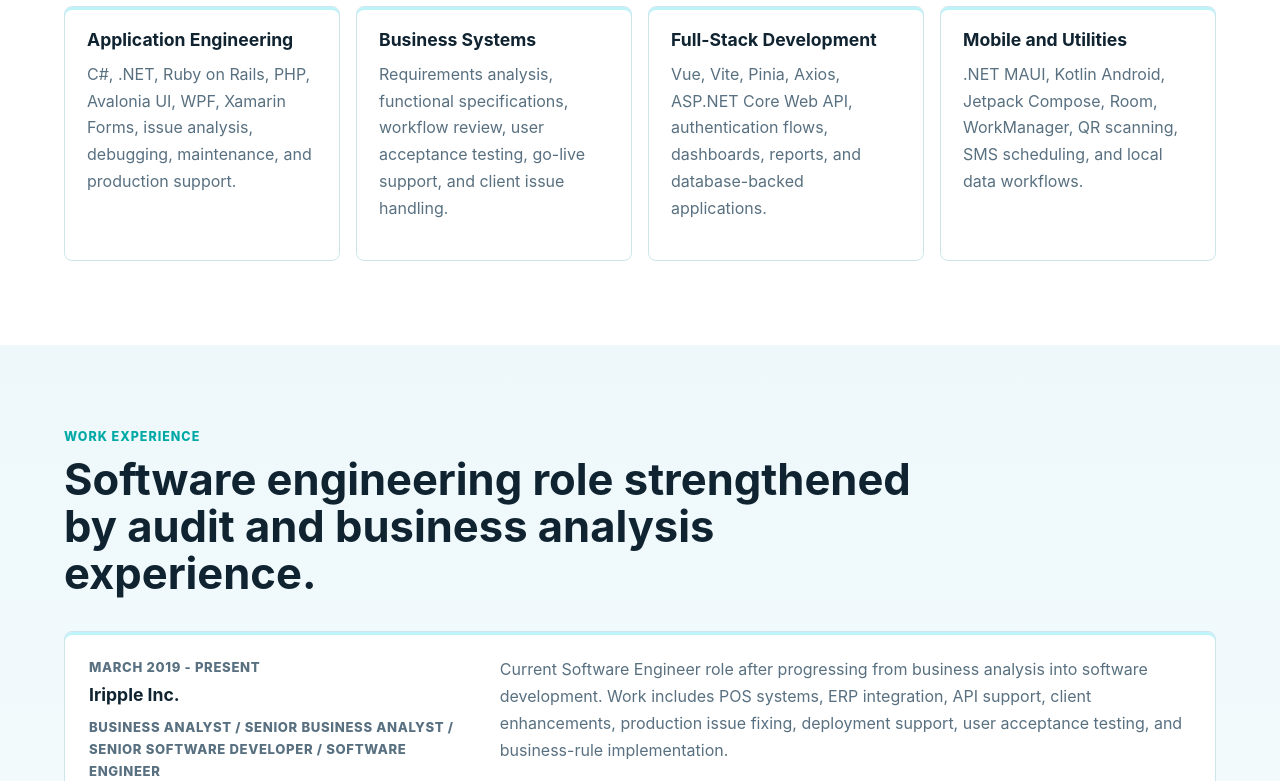
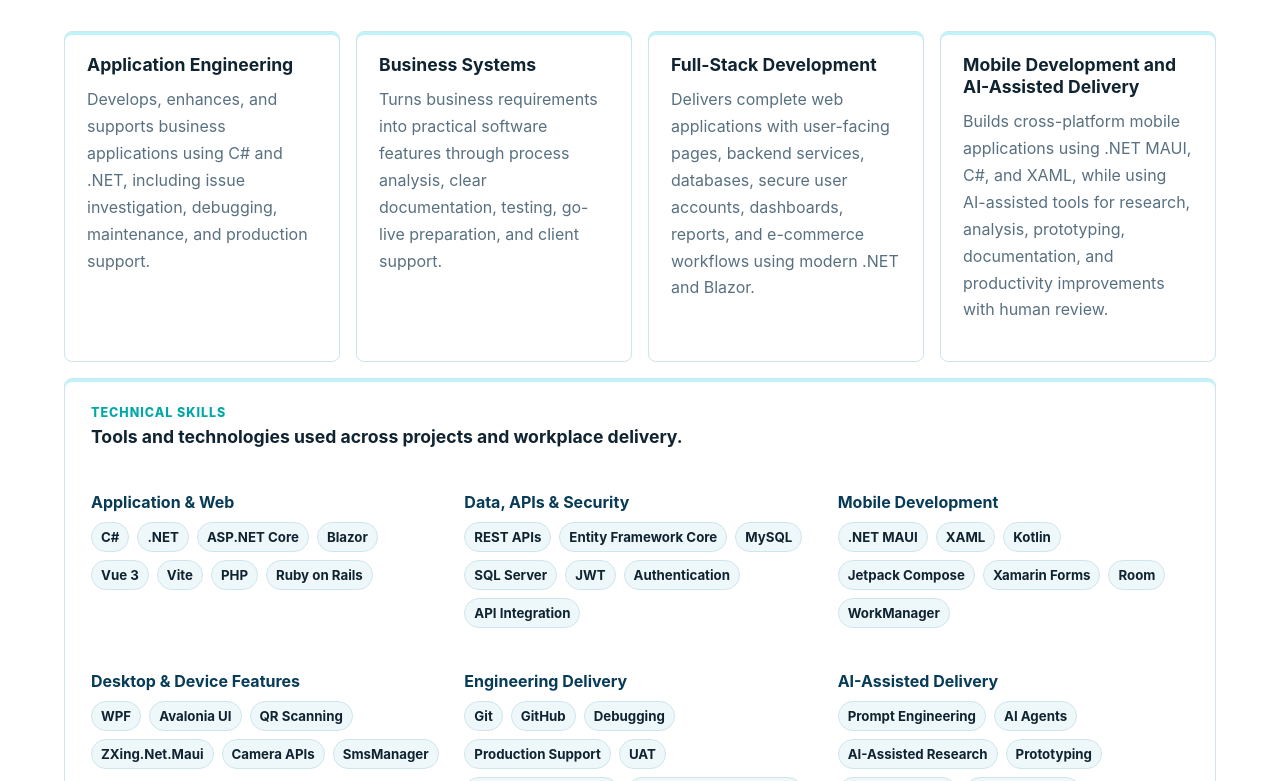
Before and after one commit to josephntiotangco/josephntiotangco_web_portfolio, a Vue app: page / in a window 1280 px wide. Shown: the part 1139-1920 px from the top of the page. Built offline with nearby package versions, Linux system fonts and the light colour scheme.

Commit message:
refresh portfolio capabilities and skills

```diff
--- a/src/App.vue
+++ b/src/App.vue
@@ -25,23 +25,64 @@ const profile = {
 const capabilities = [
   {
     title: "Application Engineering",
+    // details:
+    //   "C#, .NET, Ruby on Rails, PHP, Avalonia UI, WPF, Xamarin Forms, issue analysis, debugging, maintenance, and production support."
+    //JT-2026/10/03 - describe application engineering outcomes clearly
     details:
-      "C#, .NET, Ruby on Rails, PHP, Avalonia UI, WPF, Xamarin Forms, issue analysis, debugging, maintenance, and production support."
+      "Develops, enhances, and supports business applications using C# and .NET, including issue investigation, debugging, maintenance, and production support."
   },
   {
     title: "Business Systems",
+    // details:
+    //   "Requirements analysis, functional specifications, workflow review, user acceptance testing, go-live support, and client issue handling."
+    //JT-2026/10/03 - describe business systems work in employer-facing terms
     details:
-      "Requirements analysis, functional specifications, workflow review, user acceptance testing, go-live support, and client issue handling."
+      "Turns business requirements into practical software features through process analysis, clear documentation, testing, go-live preparation, and client support."
   },
   {
     title: "Full-Stack Development",
+    // details:
+    //   "Vue, Vite, Pinia, Axios, ASP.NET Core Web API, authentication flows, dashboards, reports, and database-backed applications."
+    //JT-2026/10/03 - describe full stack work in hr-friendly language
     details:
-      "Vue, Vite, Pinia, Axios, ASP.NET Core Web API, authentication flows, dashboards, reports, and database-backed applications."
+      "Delivers complete web applications with user-facing pages, backend services, databases, secure user accounts, dashboards, reports, and e-commerce workflows using modern .NET and Blazor."
   },
   {
-    title: "Mobile and Utilities",
+    // title: "Mobile and Utilities",
+    //JT-2026/10/03 - include mobile and ai delivery capabilities
+    title: "Mobile Development and AI-Assisted Delivery",
+    // details:
+    //   ".NET MAUI, Kotlin Android, Jetpack Compose, Room, WorkManager, QR scanning, SMS scheduling, and local data workflows."
     details:
-      ".NET MAUI, Kotlin Android, Jetpack Compose, Room, WorkManager, QR scanning, SMS scheduling, and local data workflows."
+      "Builds cross-platform mobile applications using .NET MAUI, C#, and XAML, while using AI-assisted tools for research, analysis, prototyping, documentation, and productivity improvements with human review."
+  }
+];
+
+//JT-2026/10/03 - group verified technical skills for quick portfolio scanning
+const technicalSkills = [
+  {
+    category: "Application & Web",
+    skills: ["C#", ".NET", "ASP.NET Core", "Blazor", "Vue 3", "Vite", "PHP", "Ruby on Rails"]
+  },
+  {
+    category: "Data, APIs & Security",
+    skills: ["REST APIs", "Entity Framework Core", "MySQL", "SQL Server", "JWT", "Authentication", "API Integration"]
+  },
+  {
+    category: "Mobile Development",
+    skills: [".NET MAUI", "XAML", "Kotlin", "Jetpack Compose", "Xamarin Forms", "Room", "WorkManager"]
+  },
+  {
+    category: "Desktop & Device Features",
+    skills: ["WPF", "Avalonia UI", "QR Scanning", "ZXing.Net.Maui", "Camera APIs", "SmsManager"]
+  },
+  {
+    category: "Engineering Delivery",
+    skills: ["Git", "GitHub", "Debugging", "Production Support", "UAT", "Database Workflows", "E-commerce Workflows"]
+  },
+  {
+    category: "AI-Assisted Delivery",
+    skills: ["Prompt Engineering", "AI Agents", "AI-Assisted Research", "Prototyping", "Documentation", "Human Review"]
   }
 ];
 
@@ -125,6 +166,13 @@ const trainings = [
     meta: "iRipple Inc. - Certificate of Recognition - September 2026",
     focus:
       "Recognized for AI fluency, innovative use of artificial intelligence, and applying AI to improve productivity and create meaningful organizational impact."
+  },
+  //JT-2026/10/03 - add net maui mobile development course credential
+  {
+    title: "Build Mobile Apps with .NET MAUI, C#, and XAML",
+    meta: "Udemy - October 2026 - 8.5 hours",
+    focus:
+      "Cross-platform mobile application development using .NET MAUI, C#, and XAML."
   },
   //JT-2026/10/01 - add blazor net 9 course credential
   {
@@ -285,7 +333,9 @@ function moveEvidence(direction) {
         <div>
           <h2>{{ profile.name }}</h2>
           <p>
-            Software Engineer working on .NET, Vue, APIs, system enhancements, and production support.
+            <!-- Software Engineer working on .NET, Vue, APIs, system enhancements, and production support. -->
+            <!-- JT-2026/10/03 - align profile summary with the broader engineering headline -->
+            Software Engineer building practical business applications, full-stack systems, and reliable operational workflows.
           </p>
         </div>
       </aside>
@@ -301,6 +351,21 @@ function moveEvidence(direction) {
           <h3>{{ capability.title }}</h3>
           <p>{{ capability.details }}</p>
         </article>
+      </div>
+      <!-- JT-2026/10/03 - display categorized technical skills below capability summaries -->
+      <div class="technicalSkillsPanel" aria-labelledby="technical-skills-title">
+        <div class="technicalSkillsHeading">
+          <p class="eyebrow">Technical Skills</p>
+          <h3 id="technical-skills-title">Tools and technologies used across projects and workplace delivery.</h3>
+        </div>
+        <div class="technicalSkillsGrid">
+          <section v-for="skillGroup in technicalSkills" :key="skillGroup.category" class="technicalSkillGroup">
+            <h4>{{ skillGroup.category }}</h4>
+            <ul class="technicalSkillList">
+              <li v-for="skill in skillGroup.skills" :key="skill">{{ skill }}</li>
+            </ul>
+          </section>
+        </div>
       </div>
     </section>
 
--- a/src/styles.css
+++ b/src/styles.css
@@ -326,6 +326,58 @@ h3 {
   padding: 22px;
 }
 
+/*JT-2026/10/03 - present technical skills as a categorized capability panel*/
+.technicalSkillsPanel {
+  margin-top: 16px;
+  padding: 26px;
+  border: 1px solid var(--line);
+  border-radius: 8px;
+  background: var(--panel);
+  box-shadow: inset 0 3px 0 rgba(24, 215, 232, 0.28);
+}
+
+.technicalSkillsHeading {
+  margin-bottom: 22px;
+}
+
+.technicalSkillsHeading .eyebrow {
+  margin-bottom: 6px;
+}
+
+.technicalSkillsHeading h3 {
+  max-width: 680px;
+}
+
+.technicalSkillsGrid {
+  display: grid;
+  grid-template-columns: repeat(3, minmax(0, 1fr));
+  gap: 22px;
+}
+
+.technicalSkillGroup h4 {
+  margin-bottom: 10px;
+  color: var(--blue-dark);
+}
+
+.technicalSkillList {
+  display: flex;
+  flex-wrap: wrap;
+  gap: 8px;
+  margin: 0;
+  padding: 0;
+  list-style: none;
+}
+
+.technicalSkillList li {
+  padding: 6px 9px;
+  border: 1px solid var(--line);
+  border-radius: 999px;
+  background: var(--soft);
+  color: var(--ink);
+  font-size: 0.83rem;
+  font-weight: 700;
+}
+
 .capabilityGrid p,
 .project p,
 .timelineItem p,
@@ -587,7 +639,8 @@ footer {
   }
 
   .capabilityGrid,
-  .trainingGrid {
+  .trainingGrid,
+  .technicalSkillsGrid {
     grid-template-columns: repeat(2, minmax(0, 1fr));
   }
 
@@ -632,6 +685,7 @@ footer {
 
   .capabilityGrid,
   .trainingGrid,
+  .technicalSkillsGrid,
   .projects {
     grid-template-columns: 1fr;
   }
```
